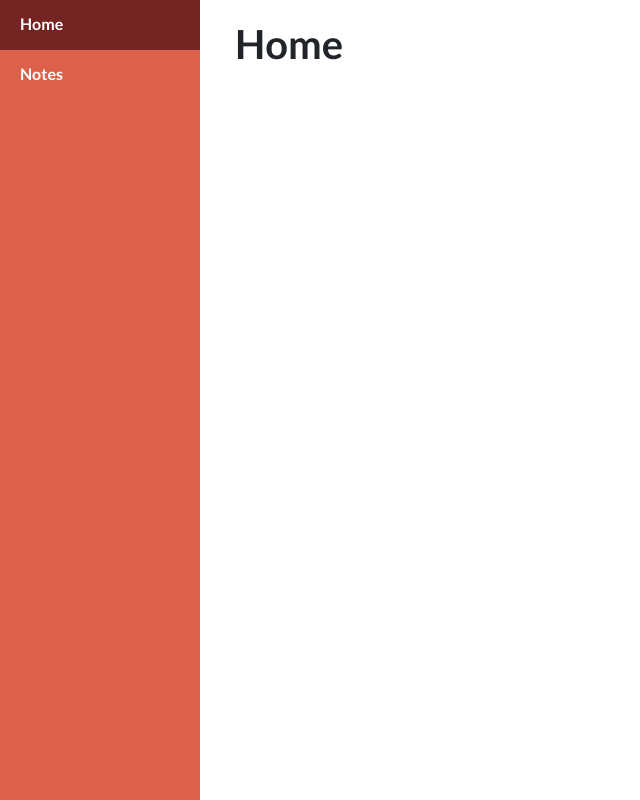
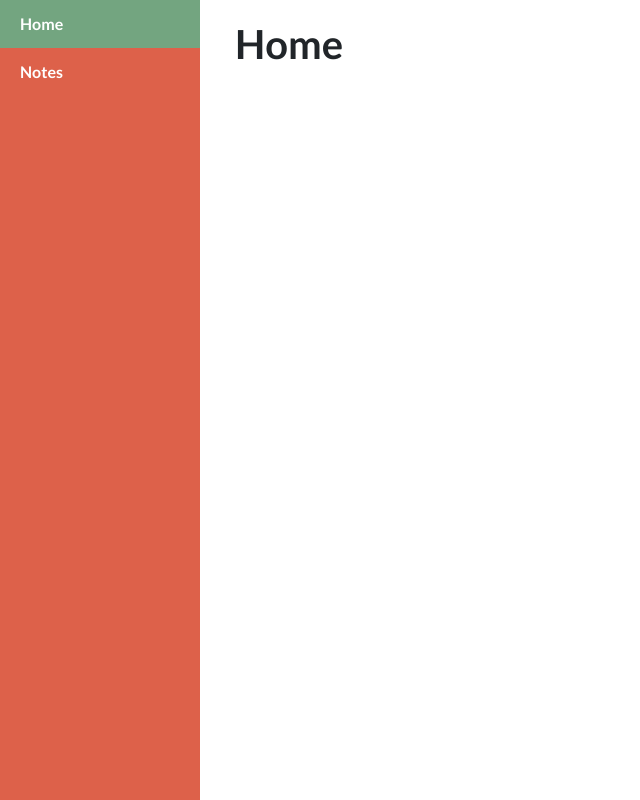
Before and after one commit to oj713/d3_observable_tests, a React (Create React App) app: page / in a window 1280 px wide. Shown: the whole page, without its empty margins (0-640 px from the left). Built offline with nearby package versions, Linux system fonts and the light colour scheme.

Commit message:
moved navigation sidebar to nav folder, enabled scalability

```diff
--- a/src/App.js
+++ b/src/App.js
@@ -2,17 +2,13 @@ import './App.css';
 import {BrowserRouter} from 'react-router-dom';
 import {Routes, Route} from 'react-router';
 import NotesBox from './notesbox.js';
+import NavSidebar from './nav/nav_sidebar.js';
 
 function App() {
   return (
     <BrowserRouter>
       <div className="App container-fluid">
-        <div className="jasper sidebar nopad">
-          <ul className = "list-group list-group-flush">
-            <a href = "/" className = "list-group-item"> Home </a>
-            <a href = "/notesbox" className = "list-group-item"> Notes </a>
-          </ul>
-        </div>
+        <NavSidebar/>
         <div className="bump_left">
           <Routes>
             <Route path="/" element={<h1>Home</h1>} />
--- a/src/index.css
+++ b/src/index.css
@@ -37,31 +37,6 @@ code {
     monospace;
 }
 
-.sidebar {
-  width: var(--sidebar-width);
-  position:fixed;
-  left: 0;
-  bottom:0;
-  top:0;
-  z-index: 1000;
-  display:block;
-}
-
-.sidebar .list-group-item {
-  background-color: transparent;
-  border: var(--darkjasper) 1px solid;
-  border-width: 1px 0px;
-  font-weight: bold;
-}
-.sidebar .list-group-item:hover {
-  background-color: var(--darkjasper);
-}
-
-.sidebar a, a:hover {
-  color: white;
-  text-decoration: none;
-}
-
 .bump_left {
   margin-left: var(--sidebar-width);
 }
--- /dev/null
+++ b/src/nav/nav_sidebar.css
@@ -0,0 +1,27 @@
+.sidebar {
+  width: var(--sidebar-width);
+  position:fixed;
+  left: 0;
+  bottom:0;
+  top:0;
+  z-index: 1000;
+  display:block;
+}
+
+.sidebar .list-group-item {
+  background-color: transparent;
+  border:none;
+  font-weight: bold;
+}
+.sidebar .list-group-item:hover {
+  background-color: var(--darkjasper);
+}
+
+.sidebar .list-group-item.active {
+  background-color: var(--cambridge-blue);
+}
+
+.sidebar a, a:hover {
+  color: white;
+  text-decoration: none;
+}
--- /dev/null
+++ b/src/nav/nav_sidebar.js
@@ -0,0 +1,23 @@
+import {useLocation} from 'react-router-dom';
+import './nav_sidebar.css';
+const NavSidebar = () => {
+
+    const {pathname} = useLocation();
+    let active = pathname.split("/")[1];
+
+    const tabs = [
+        {name: "Home", path: ""},
+        {name: "Notes", path: "notesbox"}
+    ]
+
+    return (
+    <div className = "jasper sidebar nopad">
+        <ul className = "list-group list-group-flush">
+            {tabs.map(tab =>
+                <a href = {`/${tab.path}`} className = {`${active === tab.path ? "active" : ""} list-group-item`}> {tab.name} </a>)}
+        </ul>
+    </div>
+    )
+}
+
+export default NavSidebar;
```
